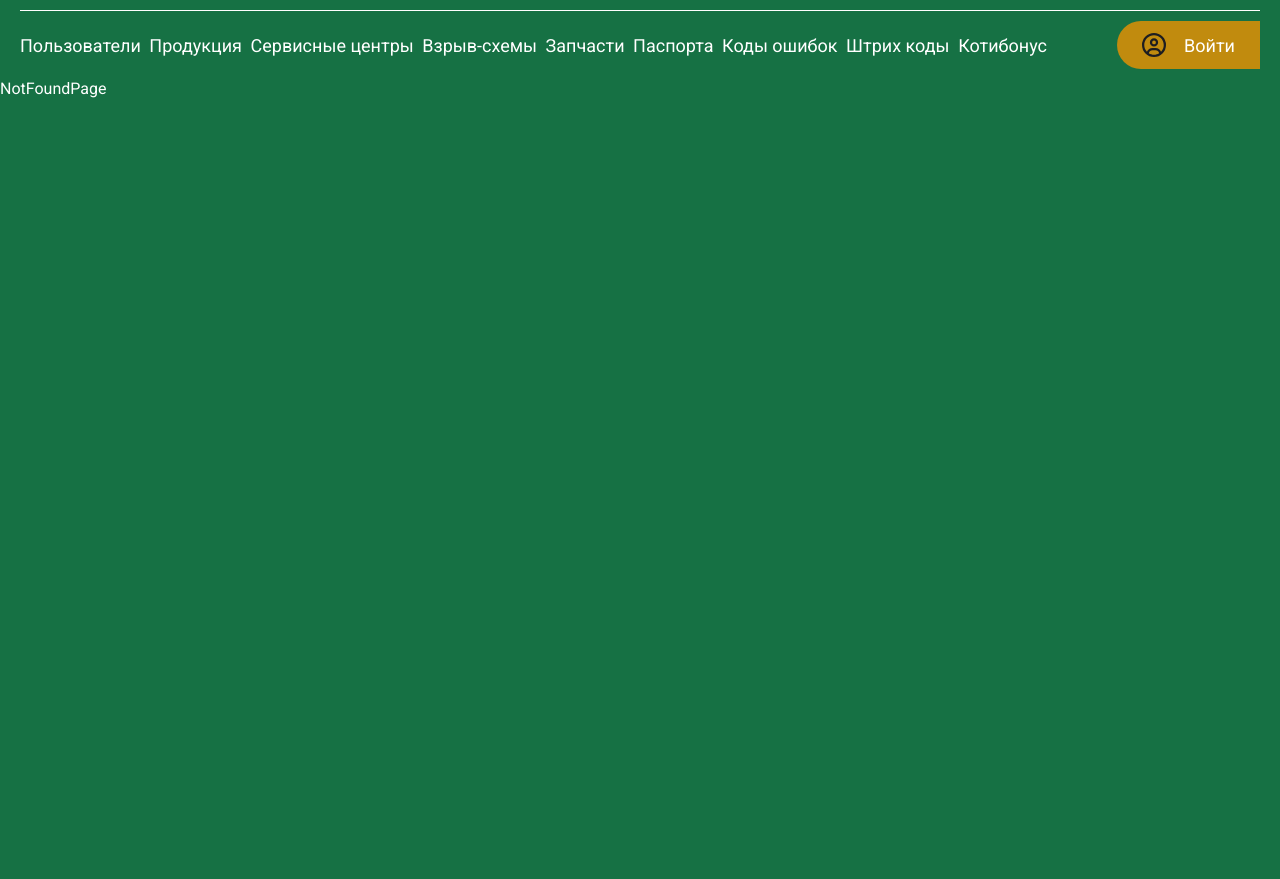
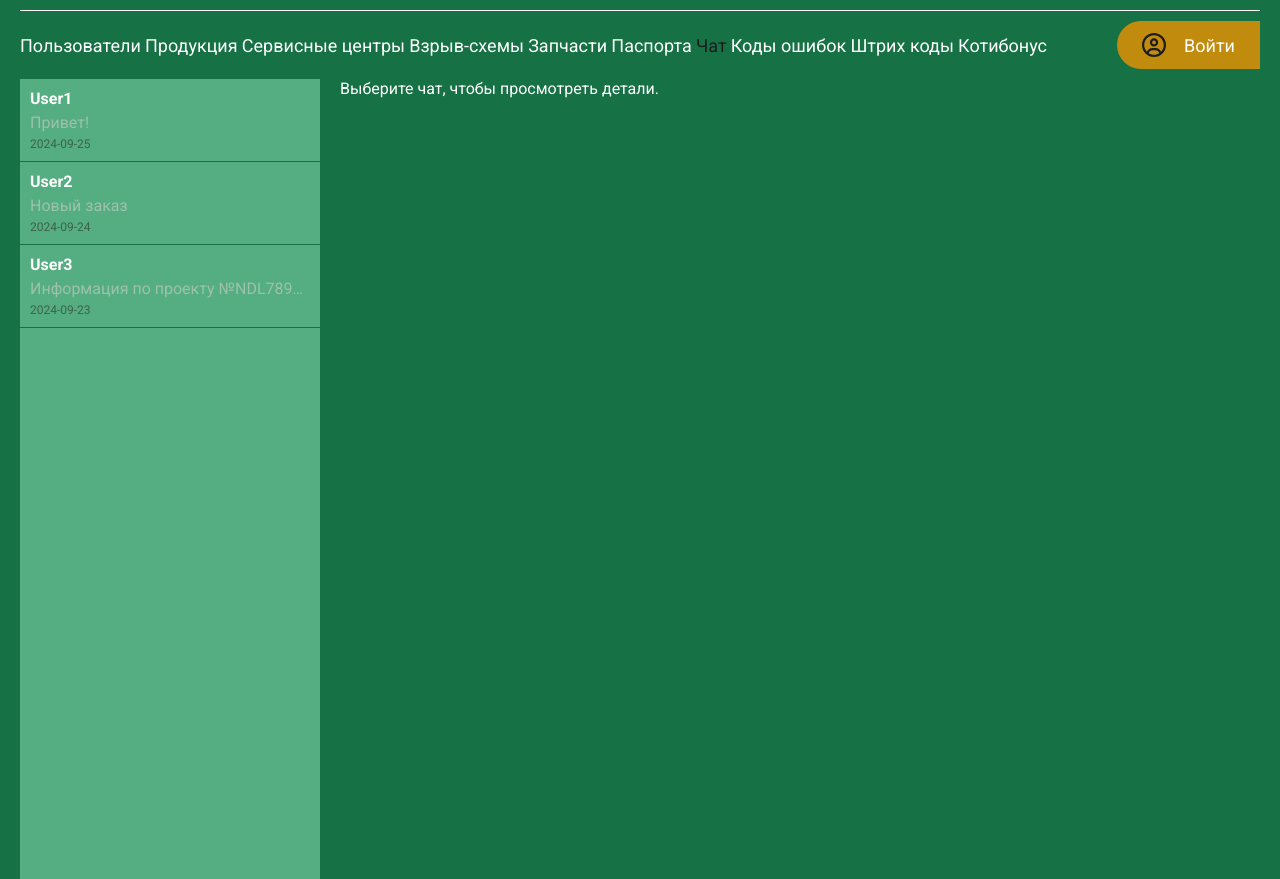
Before and after one commit to aalleexxaannddrr-prog/kotitonttu_fe, a React app: page /chats in a window 1280 px wide. Before the commit the page ends 800 px from the top, so only its background shows below. Built offline with nearby package versions, Linux system fonts and the light colour scheme; no server answers.

Commit message:
add Chats in componentts and pages; updt app.jsx/css and NavMenu

```diff
--- a/src/App.css
+++ b/src/App.css
@@ -2,11 +2,14 @@
 
 :root {
   --bg-green: #167144;
+  --bg-chats: #63bc8fd2;
   --orange: #d88f07e1;
   --white: #fff;
   --grey: #5049498e;
   --txt-white: #fff;
   --txt-black: #1D1D21;
+  --txt-chat-title: #d7d0d090;
+  --txt-chat-date: #241c1c84;
   --error: #A52A2A;
   --btn-hover: #76B947;
   --select-hover:#76B947 ;
--- a/src/App.js
+++ b/src/App.js
@@ -25,6 +25,8 @@ import RejectedApplicationsPage from "./pages/RejectedApplicationsPage/RejectedA
 import AcceptedApplicationsPage from "./pages/AcceptedApplicationsPage/AcceptedApplicationsPage";
 import ClientPassportPage from "./pages/ClientPassportPage/ClientPassportPage";
 import ProductPassportPage from "./pages/ProductPassportPage/ProductPassportPage";
+import ChatsPage from "./pages/ChatsPage/ChatsPage";
+import ChatDetails from "./components/Chats/ChatDetails/ChatDetails";
 // import { fetchBarcodeTypes } from "./store/slices/barcodeDataSlice";
 
 function App() {
@@ -50,10 +52,12 @@ function App() {
 				<Route path='/exploded-view' element={<ExplodedViewPage />} />
 				<Route path='/spare-parts' element={<SparePartsPage />} />
 				<Route path='/passports' element={<PassportsPage />}>
-				<Route path="pass-client" element={<ClientPassportPage/>} />
-				<Route path="pass-product" element={<ProductPassportPage/>} />
+					<Route path='pass-client' element={<ClientPassportPage />} />
+					<Route path='pass-product' element={<ProductPassportPage />} />
 				</Route>
 				<Route path='/error-codes' element={<ErrorСodesPage />} />
+				<Route path='/chats' element={<ChatsPage />} />
+				<Route path='/chat/:id' element={<ChatDetails />} />
 				<Route path='/barcodes' element={<BarcodesPage />} />
 				<Route
 					path='/bonus-program/models'
@@ -65,11 +69,11 @@ function App() {
 				/>
 				<Route
 					path='/bonus-program/accepted-applications'
-					element={<AcceptedApplicationsPage/>}
+					element={<AcceptedApplicationsPage />}
 				/>
 				<Route
 					path='/bonus-program/rejected-applications'
-					element={<RejectedApplicationsPage/>}
+					element={<RejectedApplicationsPage />}
 				/>
 				<Route path='/detailed-info' element={<DetailedInfoPage />} />
 
--- /dev/null
+++ b/src/components/Chats/ChatDetails/ChatDetails.jsx
@@ -0,0 +1,27 @@
+import React from 'react';
+import styles from './ChatDetails.module.css';
+
+export default function ChatDetails({ selectedChat }) {
+	return (
+		<div className={styles.chat_details}>
+			{selectedChat ? (
+				<>
+					<div className={styles.chat_header}>
+						<h2>{selectedChat.subject}</h2>
+						<p className={styles.chat_text}>
+							<strong className={styles.chat_descr}>От кого:</strong>{' '}
+							{selectedChat.from}
+						</p>
+						<p className={styles.chat_text}>
+							<strong className={styles.chat_descr}>Дата:</strong>{' '}
+							{selectedChat.date}
+						</p>
+					</div>
+					<div className={styles.chat_content}>{selectedChat.content}</div>
+				</>
+			) : (
+				<p>Выберите чат, чтобы просмотреть детали.</p>
+			)}
+		</div>
+	);
+}
--- /dev/null
+++ b/src/components/Chats/ChatDetails/ChatDetails.module.css
@@ -0,0 +1,21 @@
+.chat_details {
+   padding: 0 20px;
+   flex: 1;
+}
+
+.chat_text {
+   margin-top: 5px;
+}
+
+.chat_descr {
+   text-overflow: ellipsis;
+   overflow: hidden;
+   white-space: nowrap;
+   color: var(--txt-chat-title);
+}
+
+.chat_content {
+   margin-top: 20px;
+   font-size: 16px;
+   color: var(--txt-white);
+}
--- /dev/null
+++ b/src/components/Chats/ChatList/ChatList.jsx
@@ -0,0 +1,20 @@
+import React from 'react';
+import styles from './ChatList.module.css';
+
+export default function ChatList({ chats, onSelectChat }) {
+	return (
+		<div className={styles.chat_list}>
+			{chats.map(chat => (
+				<div
+					key={chat.id}
+					className={styles.chat_item}
+					onClick={() => onSelectChat(chat)}
+				>
+					<div className={styles.chat_from}>{chat.from}</div>
+					<div className={styles.chat_subject}>{chat.subject}</div>
+					<div className={styles.chat_date}>{chat.date}</div>
+				</div>
+			))}
+		</div>
+	);
+}
--- /dev/null
+++ b/src/components/Chats/ChatList/ChatList.module.css
@@ -0,0 +1,36 @@
+.chat_list {
+   width: 300px;
+   overflow-y: auto;
+}
+
+.chat_item {
+   padding: 10px;
+   border-bottom: 1px solid var(--bg-green);
+   cursor: pointer;
+}
+
+.chat_item:hover,
+.chat_item:focus {
+   background-color: var(--orange);
+}
+
+.chat_from {
+   font-weight: bold;
+   text-overflow: ellipsis;
+      overflow: hidden;
+      white-space: nowrap;
+}
+
+.chat_subject {
+margin-top: 5px;
+text-overflow: ellipsis;
+   overflow: hidden;
+   white-space: nowrap;
+   color: var(--txt-chat-title);
+}
+
+.chat_date {
+   margin-top: 5px;
+   font-size: 12px;
+   color: var(--txt-chat-date);
+}
--- /dev/null
+++ b/src/components/Chats/ChatsContainer/ChatsContainer.jsx
@@ -0,0 +1,67 @@
+import React, { useEffect, useState } from 'react';
+import styles from './ChatsContainer.module.css';
+import ChatList from '../ChatList/ChatList';
+import ChatDetails from '../ChatDetails/ChatDetails';
+
+const sampleChats = [
+	{
+		id: 1,
+		from: 'User1',
+		subject: 'Привет!',
+		date: '2024-09-25',
+		content: 'Привет! Как дела?',
+	},
+	{
+		id: 2,
+		from: 'User2',
+		subject: 'Новый заказ',
+		date: '2024-09-24',
+		content: 'Есть новый заказ на выполнение.',
+	},
+	{
+		id: 3,
+		from: 'User3',
+		subject: 'Информация по проекту №NDL78946jb',
+		date: '2024-09-23',
+		content:
+			'Я отправил всю информацию по проекту. Lorem ipsum dolor sit amet consectetur, adipisicing elit. Amet alias laudantium quod asperiores ex sequi eum nam pariatur voluptas quos dicta odit vitae architecto quisquam nesciunt laboriosam, excepturi eos commodi natus, dolore officia cumque unde. Hic odio laboriosam maiores non iusto! Quisquam praesentium eos labore maiores eum dicta aliquam laborum.',
+	},
+	// Добавьте больше чатов для примера
+];
+
+export default function ChatsContainer() {
+	const [selectedChat, setSelectedChat] = useState(null);
+
+	const handleSelectChat = chat => {
+		setSelectedChat(chat);
+	};
+
+	const handleKeyDown = event => {
+		if (event.key === 'Escape') {
+			setSelectedChat(null); // Закрываем чат при нажатии на Escape
+		}
+	};
+
+	useEffect(() => {
+		// Добавляем обработчик событий при монтировании компонента
+		document.addEventListener('keydown', handleKeyDown);
+
+		// Удаляем обработчик событий при размонтировании компонента
+		return () => {
+			document.removeEventListener('keydown', handleKeyDown);
+		};
+	}, []);
+
+	return (
+		<div className='container'>
+			<div className={styles.chats_content}>
+				<div className={styles.chat_list_container}>
+					<ChatList chats={sampleChats} onSelectChat={handleSelectChat} />
+				</div>
+				<div>
+					<ChatDetails selectedChat={selectedChat} />
+				</div>
+			</div>
+		</div>
+	);
+}
--- /dev/null
+++ b/src/components/Chats/ChatsContainer/ChatsContainer.module.css
@@ -0,0 +1,10 @@
+.chats_content {
+   display: flex;
+   height: 100vh;
+}
+
+.chat_list_container {
+   min-width: 300px;
+   overflow-y: auto;
+   background: var(--bg-chats);
+}
--- a/src/components/NavMenu/NavMenu.jsx
+++ b/src/components/NavMenu/NavMenu.jsx
@@ -44,6 +44,9 @@ export default function NavMenu() {
 					<Link to='/passports' style={getLinkStyle('/passports')}>
 						Паспорта
 					</Link>
+				</li>
+				<li>
+					<Link to='chats' style={getLinkStyle('/chats')}>Чат</Link>
 				</li>
 				<li>
 					<Link to='/error-codes' style={getLinkStyle('/error-codes')}>
--- /dev/null
+++ b/src/pages/ChatsPage/ChatsPage.jsx
@@ -0,0 +1,8 @@
+import React from 'react'
+import ChatsContainer from '../../components/Chats/ChatsContainer/ChatsContainer'
+
+export default function ChatsPage() {
+  return (
+    <div><ChatsContainer/></div>
+  )
+}
```
